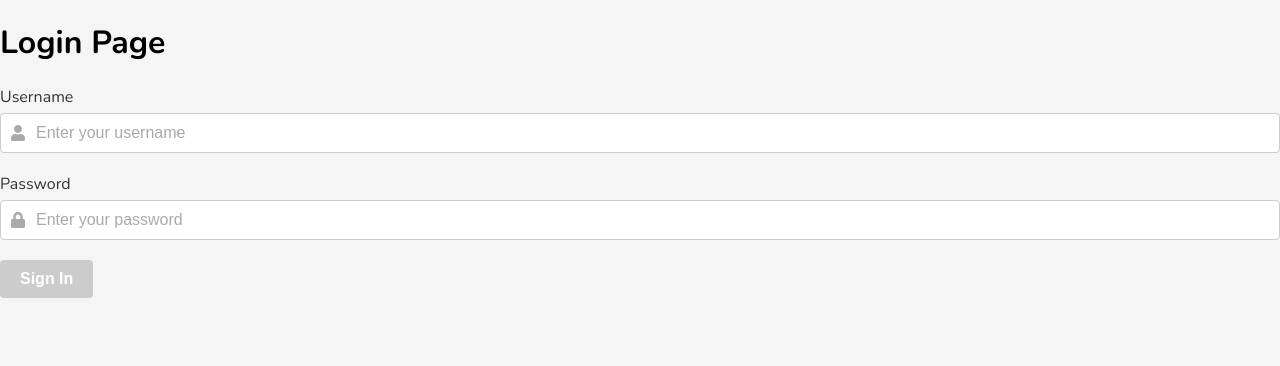
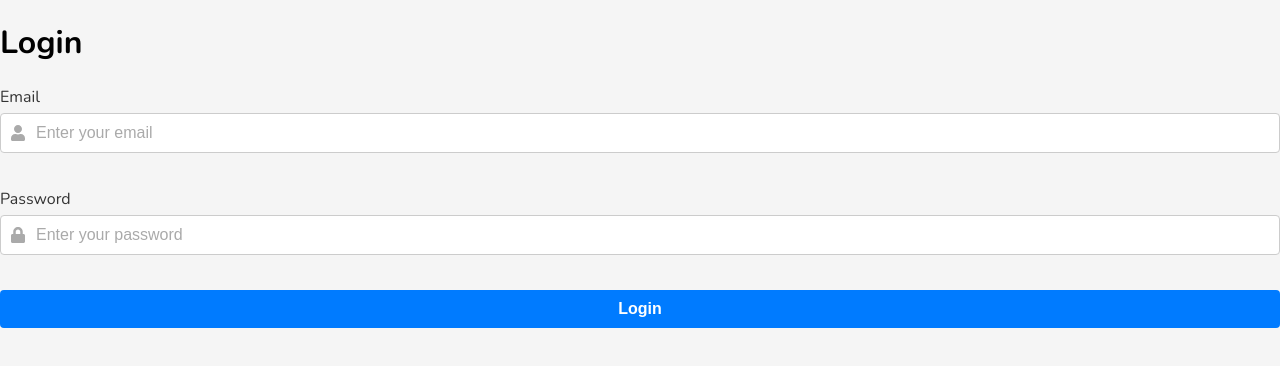
Before and after one commit to NoeOnDev/WhoChatOn-Front-end, a React (Vite) app: page / in a window 1280 px wide. Shown: the top 366 px of the page. Built offline with nearby package versions, Linux system fonts and the light colour scheme.

Commit message:
feat: Update LoginPage component with Form component and styling

```diff
--- a/src/components/pages/LoginPage.tsx
+++ b/src/components/pages/LoginPage.tsx
@@ -1,41 +1,58 @@
-import { useState } from "react";
+import { useState } from 'react';
 import { FaUser, FaLock } from 'react-icons/fa';
-import { Button } from "../atoms/indexAtoms";
-import { LabeledInput } from "../molecules/indexMolecules";
+import { Form } from '../organisms/indexOrganisms';
+import { FormProps } from '../organisms/interfacesOrganisms';
+import './LoginPage.css';
 
-const LoginPage = () => {
-    const [username, setUsername] = useState("");
-    const [password, setPassword] = useState("");
+const LoginPage: React.FC = () => {
+    const [email, setEmail] = useState('');
+    const [password, setPassword] = useState('');
 
-    const validateUsername = (value: string) => {
-        return value.length >= 10 && value.length <= 12;
+    const handleSubmit = (e: React.FormEvent<HTMLFormElement>) => {
+        e.preventDefault();
+        console.log('Email:', email);
+        console.log('Password:', password);
+    };
+
+    const formProps: FormProps = {
+        inputs: [
+            {
+                label: 'Email',
+                type: 'email',
+                value: email,
+                onChange: (e) => setEmail(e.target.value),
+                placeholder: 'Enter your email',
+                ariaLabel: 'Email input',
+                inputClassName: 'input-email',
+                labelClassName: 'label-email',
+                icon: <FaUser />,
+            },
+            {
+                label: 'Password',
+                type: 'password',
+                value: password,
+                onChange: (e) => setPassword(e.target.value),
+                placeholder: 'Enter your password',
+                ariaLabel: 'Password input',
+                inputClassName: 'input-password',
+                labelClassName: 'label-password',
+                icon: <FaLock />,
+                showPasswordToggle: true,
+            },
+        ],
+        button: {
+            type: 'submit',
+            children: 'Login',
+            className: 'login-button',
+        },
+        formClassName: 'login-form',
+        onSubmit: handleSubmit,
     };
 
     return (
-        <div>
-            <h1>Login Page</h1>
-            <LabeledInput
-                label="Username"
-                value={username}
-                onChange={(e) => setUsername(e.target.value)}
-                placeholder="Enter your username"
-                ariaLabel="Username"
-                icon={<FaUser />}
-                validate={validateUsername}
-            />
-            <LabeledInput
-                label="Password"
-                type="password"
-                value={password}
-                onChange={(e) => setPassword(e.target.value)}
-                placeholder="Enter your password"
-                ariaLabel="Password"
-                icon={<FaLock />}
-                showPasswordToggle
-            />
-            <Button type="submit" disabled={!username || !password} ariaLabel="Sign In">
-                Sign In
-            </Button>
+        <div className="login-page">
+            <h1>Login</h1>
+            <Form {...formProps} />
         </div>
     );
 };
```
Also changed, not shown: src/components/pages/LoginPage.css (added).
